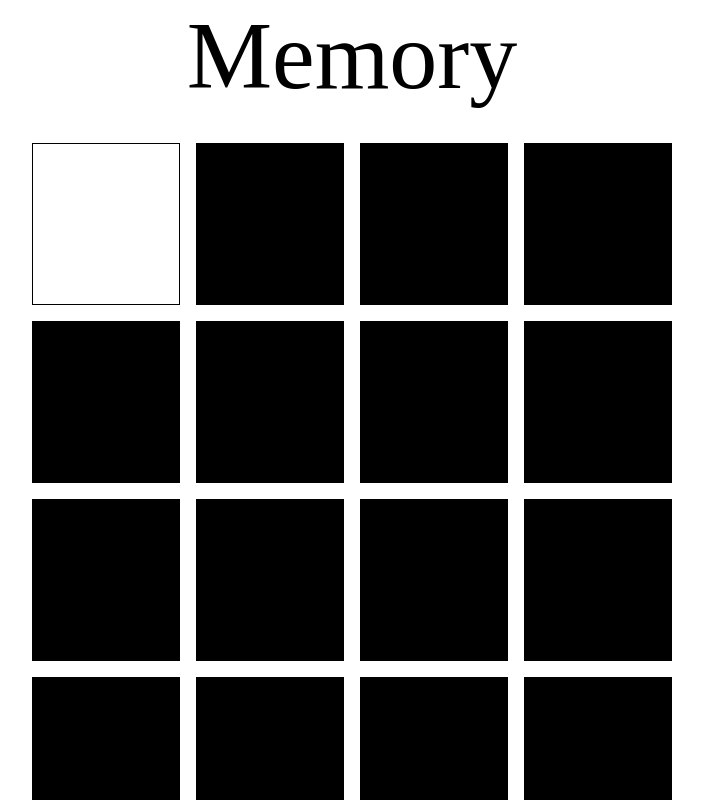
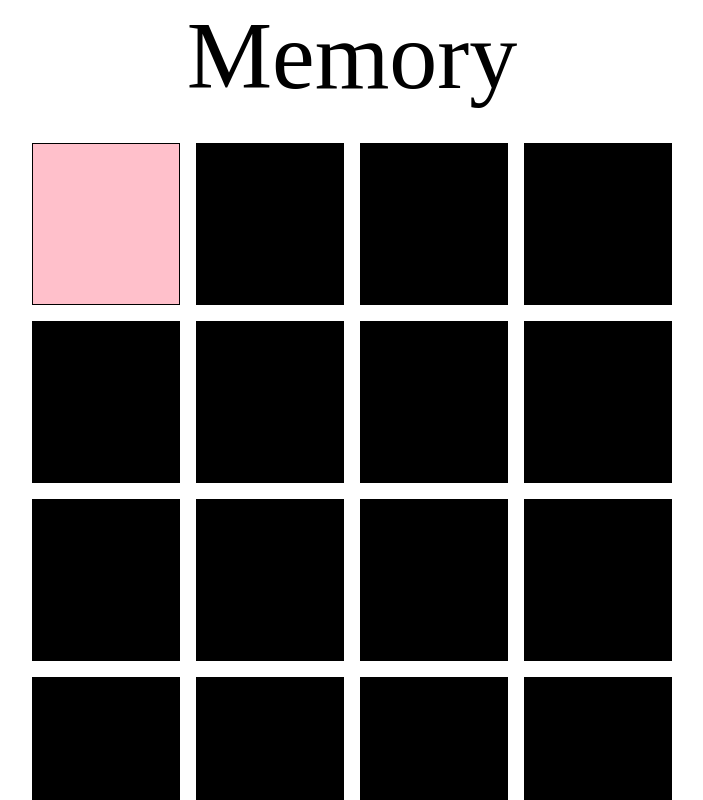
Before and after one commit to lysmac/Memory, a plain HTML site: page index.html in a window 1280 px wide. Both pictures are taken after a click on the element 394 px from the left and 224 px from the top of the page. Shown: the top 800 px of the page, without its empty margins (288-991 px from the left). Drawn offline with Linux system fonts and the light colour scheme.

Commit message:
now pushes clicked item into an array for comparison, not done with it yet

```diff
--- a/src/main.js
+++ b/src/main.js
@@ -45,4 +45,22 @@ function listenersAndClicks() {
 function clickedOnCard(e) {
     var target = e.currentTarget;
     target.classList.toggle("cardBack");
+    target.classList.toggle("cardShown");
+    pairCheck();
 }
+function pairCheck() {
+    var memoryCards = Array.from(document.querySelectorAll(".card"));
+    var pairs = new Array();
+    memoryCards.forEach(function (card) {
+        if (card.classList.contains("cardShown")) {
+            var fruitEmoji = card.textContent;
+            if (fruitEmoji === null) {
+                alert("null");
+            }
+            else {
+                pairs.push(fruitEmoji);
+            }
+            // console.log(pairs);
+        }
+    });
+}
--- a/style.css
+++ b/style.css
@@ -43,5 +43,5 @@ main {
 }
 
 .cardShown {
-  background-color: white;
+  background-color: pink;
 }
```
Also changed, not shown: src/main.ts (+19 -0 lines).
